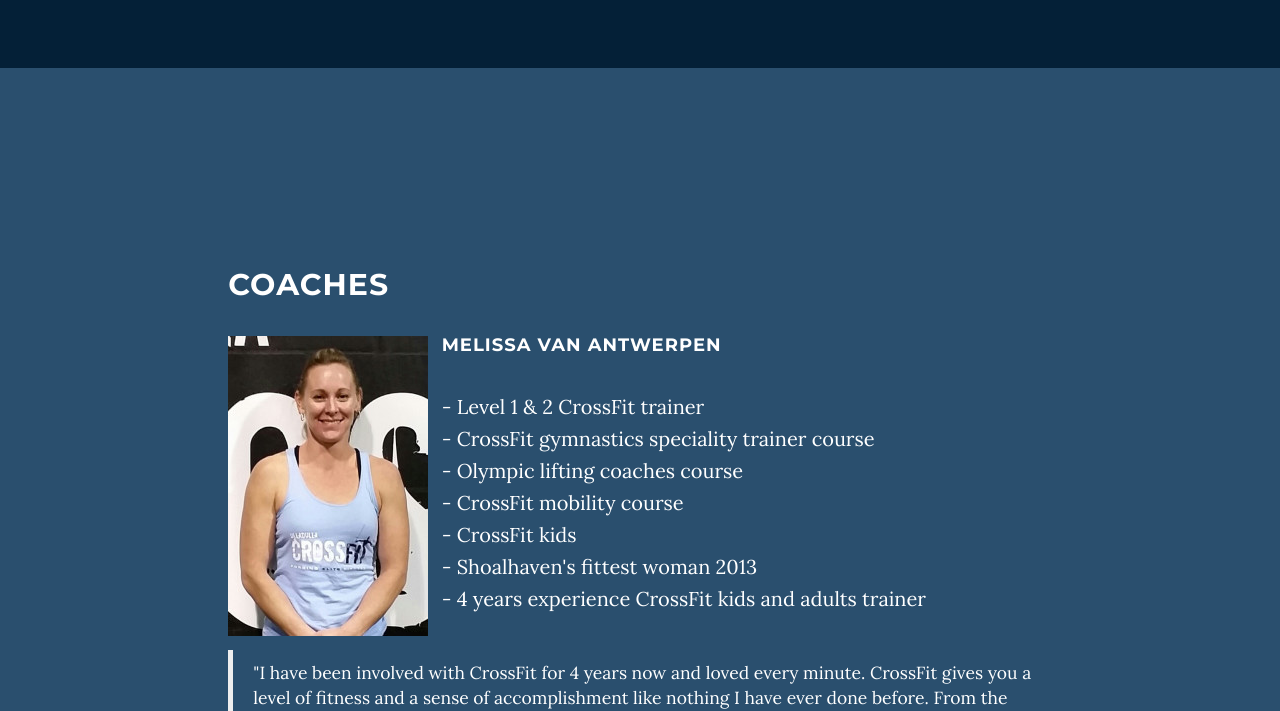
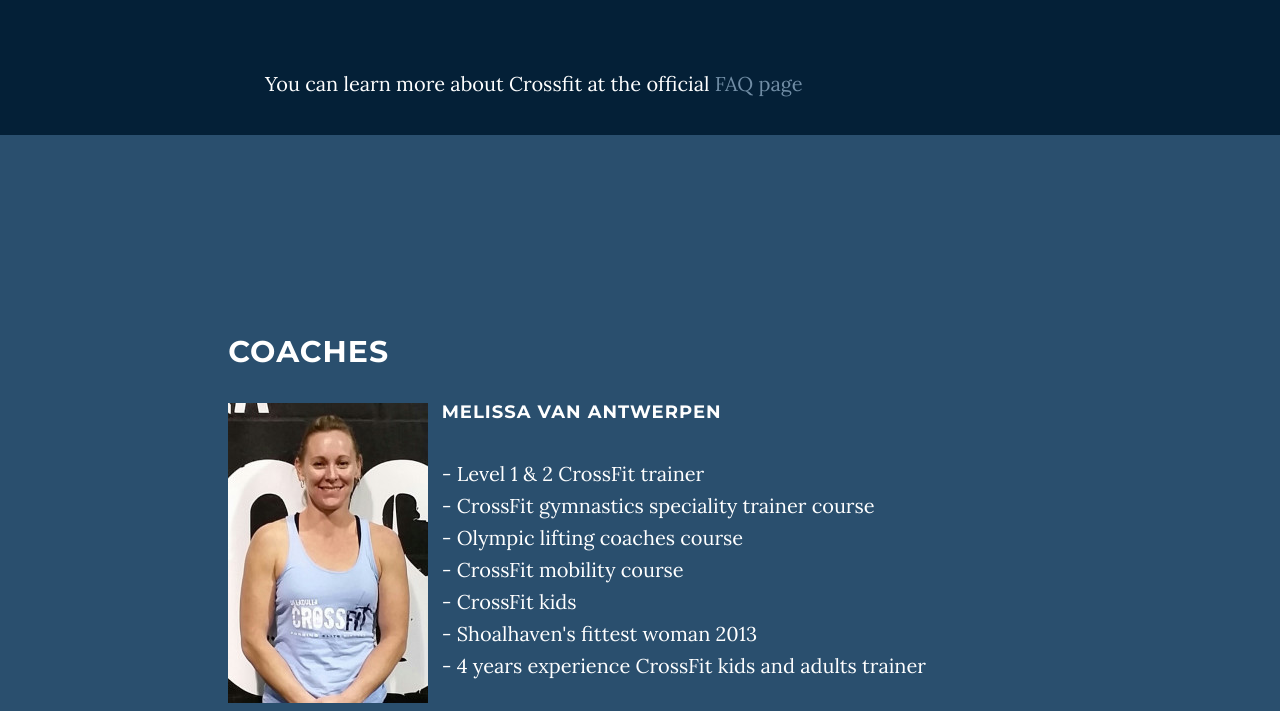
Before and after one commit to sfmac/cfulla, a Jekyll site: the page built from index.html, in a window 1280 px wide and 900 px high, scrolled down 2225 px, cut to the strip 189-900 px from the top of the window. Built offline with Jekyll 4.4.1, drawn with Linux system fonts in a browser that asks for light colours; some of the changed lines change nothing that is shown.

Commit message:
Add link to FAQ

```diff
--- a/_includes/about.html
+++ b/_includes/about.html
@@ -6,7 +6,7 @@
 
                 <p>CrossFit Ulladulla is a friendly, well-equipped centre on the South Coast of New South Wales</p>
 
-                <p>Officially opened in June 2013, we're located at 5 Coller Rd in the Kings Point Industrial Estate and are part of the <a href="http://www.southernmartialarts.com.au" traget="_blank">Southern Fitness and Martial Arts Centre</a>.</p>
+                <p>Officially opened in June 2013, we're located at 5 Coller Rd in the Kings Point Industrial Estate and are part of the <a href="http://www.southernmartialarts.com.au" target="_blank">Southern Fitness and Martial Arts Centre</a>.</p>
 
                 <p>With an all brand new and state of the art facility, CrossFit Ulladulla is able to cater to every workout with plenty of space and equipment for all its members.</p>
 
@@ -19,6 +19,7 @@
                 <iframe width="640" height="360" src="https://www.youtube.com/embed/mlVrkiCoKkg" frameborder="0" allowfullscreen></iframe>
 
                 <p>&nbsp;</p>
+                <p>You can learn more about Crossfit at the official <a href="https://www.crossfit.com/cf/faq" target="_blank">FAQ page</a></p>
 
             </div>
         </div>
```
